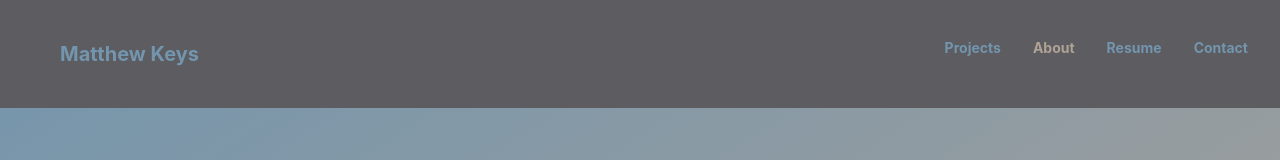
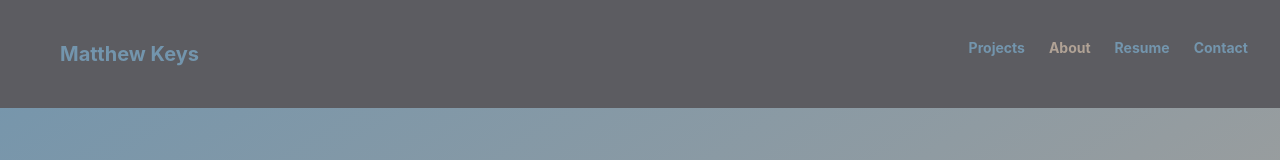
Before and after one commit to Fawlty22/MatthewKeys-Portfolio, a React (Create React App) app: page / in a window 1280 px wide. Shown: the top 160 px of the page. Built offline with nearby package versions, Linux system fonts and the light colour scheme; a web font is replaced by a local one.

Commit message:
fixed hamburger button, it was causing weird flexwrap issues and pushing the x-margin outward

```diff
--- a/src/components/About/index.js
+++ b/src/components/About/index.js
@@ -20,13 +20,13 @@ return (
             <a
               href="#contact"
               onClick={() => setCurrentCategory('contact')}
-              className="inline-flex text-charcoal bg-beige border-0 py-2 px-6 focus:outline-none hover:text-royal hover:bg-lightgray rounded text-lg">
+              className="inline-flex text-charcoal bg-beige border-0 py-2 px-6 focus:outline-none hover:text-royal hover:bg-lightgray rounded text-lg items-center">
               Contact Me
             </a>
             <a
               href="#projects"
               onClick={() => setCurrentCategory('projects')}
-              className="ml-4 inline-flex text-charcoal bg-beige border-0 py-2 px-6 focus:outline-none hover:bg-lightgray hover:text-royal rounded text-lg">
+              className="ml-4 inline-flex text-charcoal bg-beige border-0 py-2 px-6 focus:outline-none hover:bg-lightgray hover:text-royal rounded text-lg items-center">
               See My Past Work
             </a>
           </div>
--- a/src/components/Nav/index.js
+++ b/src/components/Nav/index.js
@@ -30,12 +30,12 @@ export default function Navbar({ categories, currentCategory, setCurrentCategory
               <li  className='py-3 px-2 nav-item' key={category.name}>
 
                 <Link
-                  className={`py-3 px-2 flex items-center text-lg  sm:p-1 md:p-1 font-bold leading-snug hover:bg-lightgray hover:text-royal rounded ${currentCategory == category.name && 'text-beige'}`}
+                  className={`py-3 px-2 flex items-center text-lg sm:p-1 font-bold leading-snug hover:bg-lightgray hover:text-royal rounded ${currentCategory == category.name && 'text-beige'}`}
                   alt="link"
                   to={category.name}
                   onClick={() => setCurrentCategory(category.name)}
                 >
-                  <span className="ml-2 sm:text-sm md:text-sm">{capitalizeFirstLetter(category.name)}</span>
+                  <span className=" xs:text-sm ">{capitalizeFirstLetter(category.name)}</span>
 
                 </Link>
 
```
